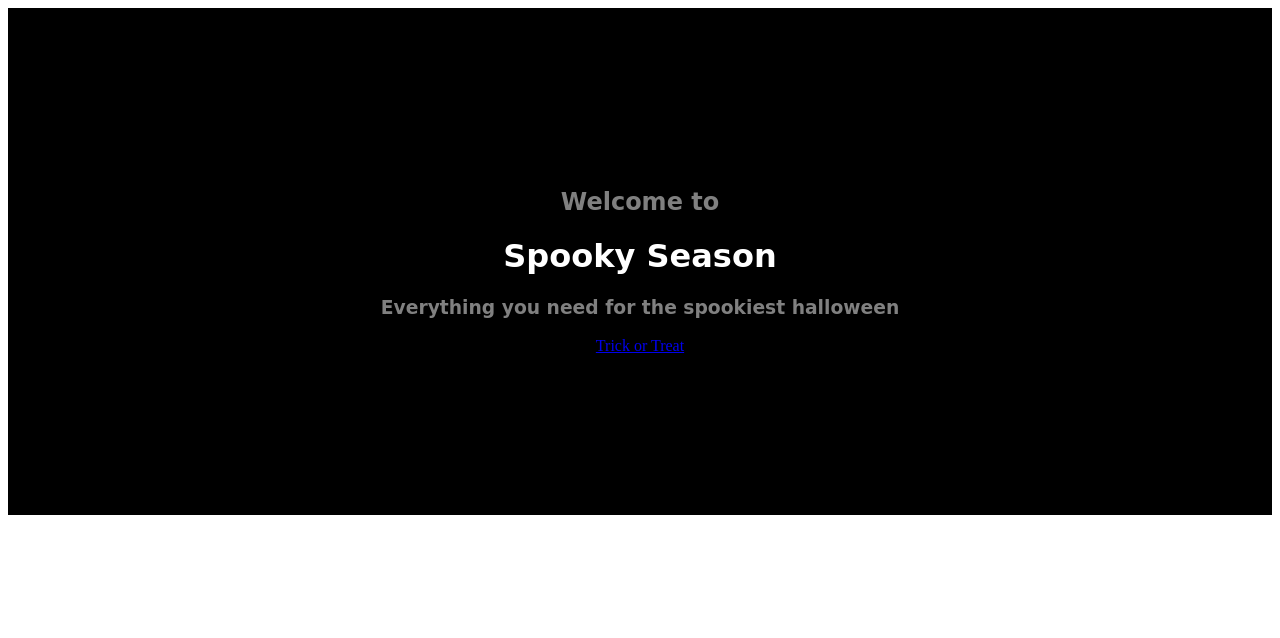
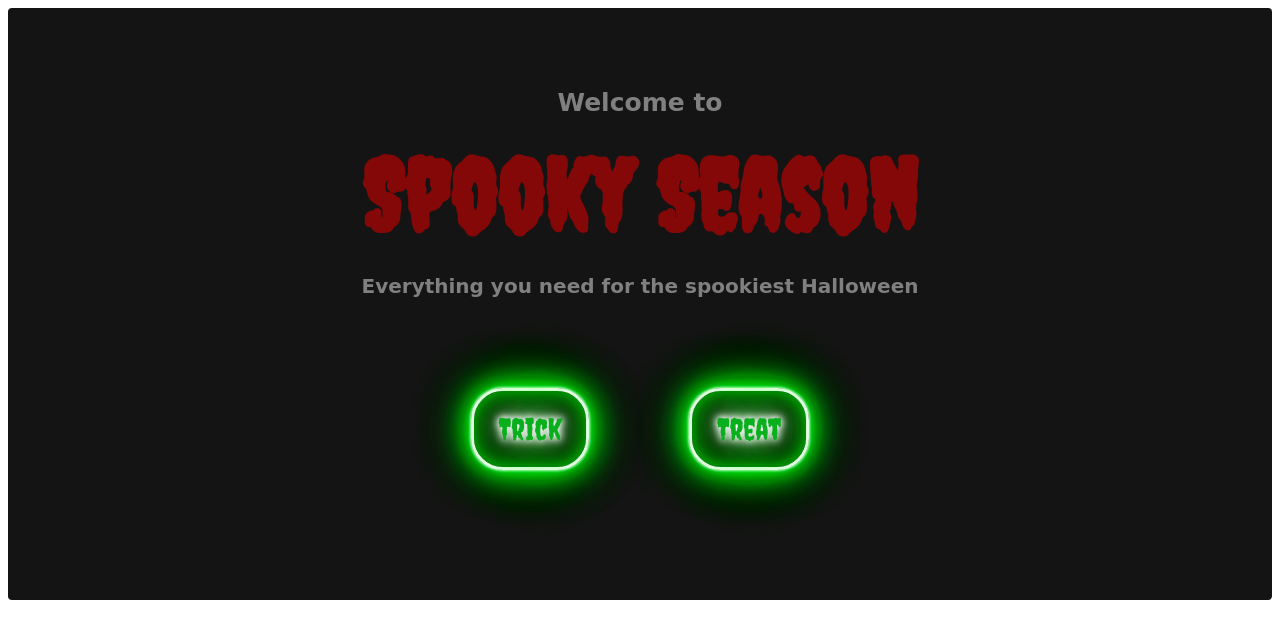
Before and after one commit to asimpson123/project-portfolio, a plain HTML site: page index.html in a window 1280 px wide. Drawn offline with Linux system fonts and the light colour scheme; a web font is replaced by a local one.

Commit message:
changed fonts, added css

```diff
--- a/index.html
+++ b/index.html
@@ -8,14 +8,10 @@
     <link rel="stylesheet" href="styles.css" />
     <link rel="preconnect" href="https://fonts.googleapis.com" />
     <link rel="preconnect" href="https://fonts.gstatic.com" crossorigin />
-    <link
-      href="https://fonts.googleapis.com/css2?family=Koh+Santepheap:wght@100&family=Rubik+Beastly&display=swap"
-      rel="stylesheet"
-    />
     <link rel="preconnect" href="https://fonts.googleapis.com" />
     <link rel="preconnect" href="https://fonts.gstatic.com" crossorigin />
     <link
-      href="https://fonts.googleapis.com/css2?family=Gideon+Roman&display=swap"
+      href="https://fonts.googleapis.com/css2?family=Creepster&family=Gideon+Roman&display=swap"
       rel="stylesheet"
     />
     <script
@@ -27,8 +23,11 @@
     <div class="header-homepage">
       <h2>Welcome to</h2>
       <h1>Spooky Season</h1>
-      <h3>Everything you need for the spookiest halloween</h3>
-      <a href="#" class="trick-link">Trick or Treat</a>
+      <h3>Everything you need for the spookiest Halloween</h3>
+      <div class="trick-treat-links">
+        <a href="#" class="trick-link">Trick</a>
+        <a href="#" class="treat-link">Treat</a>
+      </div>
     </div>
   </body>
 </html>
--- a/styles.css
+++ b/styles.css
@@ -1,23 +1,61 @@
 :root {
-  --primary-font: "Rubik Beastly", cursive;
+  --primary-font: "Creepster", cursive;
   --secondary-font: "Gideon Roman", cursive;
-  --primary-font-color: white;
-  --secondary-font-color: grey;
+  --primary-color: #840808;
+  --secondary-color: grey;
+  --tertiary-color: #b14623;
+  --box-shadow: 2px 1px 1px 2px rgb(1, 248, 30);
 }
 
 .header-homepage {
-  background: black;
+  background: #141414;
   text-align: center;
-  padding: 160px 20px;
+  padding: 80px 20px;
+  border-radius: 4px;
 }
 
 h1 {
   font-family: var(--primary-font);
-  color: var(--primary-font-color);
+  color: var(--primary-color);
+  font-size: 100px;
+  padding: 20px;
+  margin: 0 auto;
 }
 
 h2,
 h3 {
   font-family: var(--secondary-font);
-  color: var(--secondary-font-color);
+  color: var(--secondary-color);
+  margin: 0 auto;
 }
+
+h2 {
+  font-size: 25px;
+}
+
+h3 {
+  font-size: 20px;
+}
+
+.trick-treat-links {
+  display: flex;
+  margin-top: 40px;
+  justify-content: center;
+}
+
+.trick-treat-links a {
+  margin: 50px;
+  border-radius: 4px;
+  padding: 20px 25px;
+  font-size: 30px;
+  text-decoration: none;
+  text-transform: capitalize;
+  font-family: var(--primary-font);
+  color: #0aaf1d;
+  text-shadow: 0 0 7px #fff, 0 0 10px #fff, 0 0 21px #fff, 0 0 42px #01f81e,
+    0 0 82px #01f81e, 0 0 92px #01f81e, 0 0 102px #01f81e, 0 0 151px #01f81e;
+  border: 0.2rem solid #fff;
+  border-radius: 2rem;
+  box-shadow: 0 0 0.2rem #fff, 0 0 0.2rem #fff, 0 0 2rem #01f81e,
+    0 0 0.8rem #01f81e, 0 0 2.8rem #01f81e, inset 0 0 1.3rem #01f81e;
+}
```
